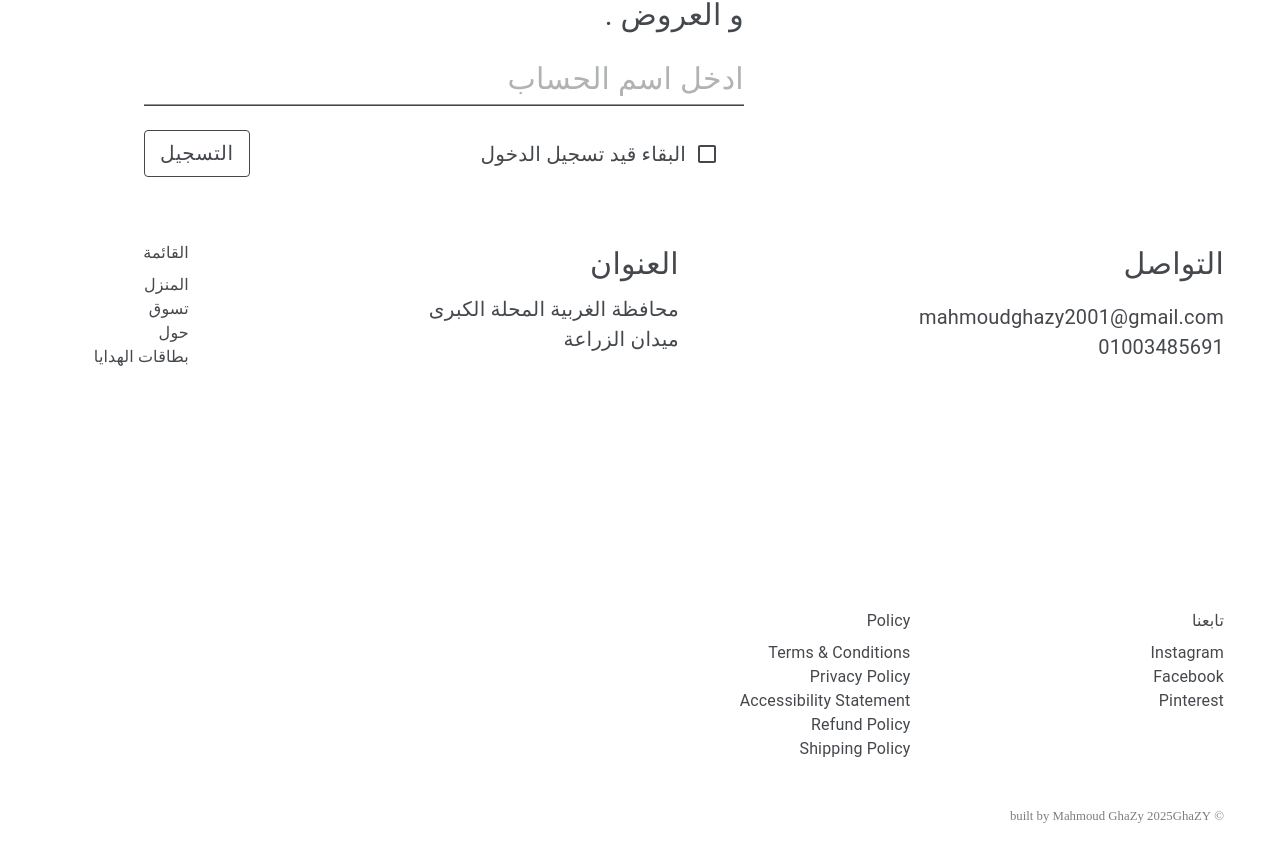
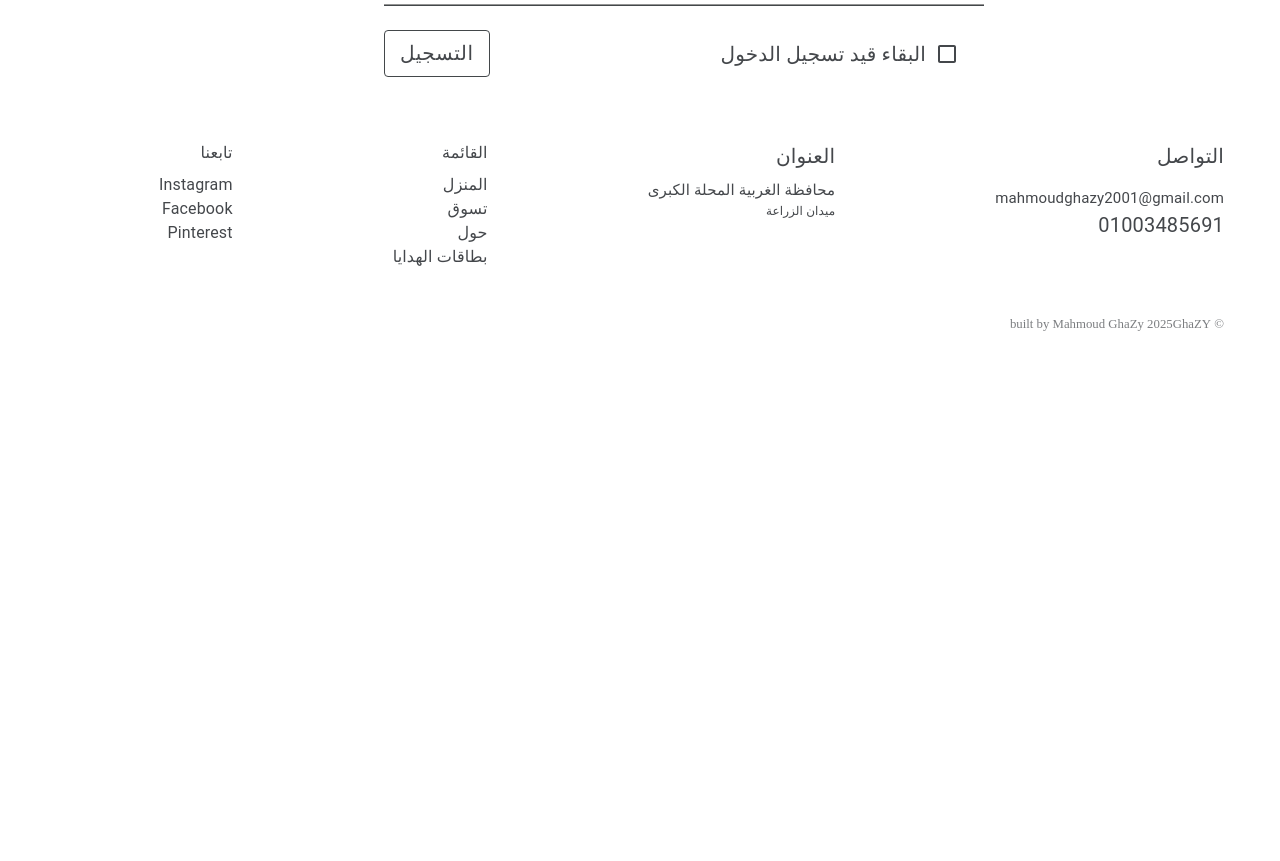
Before and after one commit to ghazy2001/Ghazy-Accessories, a React (Vite) app: page / in a window 1280 px wide. Shown: the part 7681-8542 px from the top of the page. After the commit the page ends 8069 px from the top, so only its background shows below. Built offline with nearby package versions, Linux system fonts and the light colour scheme.

Commit message:
Update project files

```diff
--- a/src/components/Cart.jsx
+++ b/src/components/Cart.jsx
@@ -102,8 +102,8 @@ function Cart() {
                     <Box
                       sx={{
                         display: "flex",
-                        gap: 8,
-                        marginRight: 430,
+                        gap: 6,
+                        marginRight: 280,
                         marginTop: 10,
                       }}
                     >
@@ -148,7 +148,7 @@ function Cart() {
                       sx={{
                         width: 200,
                         fontSize: 20,
-                        marginRight: 430,
+                        marginRight: 280,
                         backgroundColor: "#d32f2f",
                         "&:hover": {
                           backgroundColor: "#9a0007",
@@ -225,7 +225,7 @@ function Cart() {
               color: "whitesmoke",
               marginTop: 13,
               marginBottom: 12,
-              marginRight: 10,
+              marginRight: 2,
               background: "#d32f2f",
               padding: 5,
             }}
--- a/src/components/Footter.jsx
+++ b/src/components/Footter.jsx
@@ -31,7 +31,7 @@ const Footter = () => {
             sx={{
               fontWeight: "bold",
               fontFamily: "serif",
-              fontSize: 300,
+              fontSize: 200,
               lineHeight: 1,
             }}
           >
@@ -40,7 +40,7 @@ const Footter = () => {
         </Grid>
 
         <Grid item xs={12} md={9}>
-          <Box sx={{ maxWidth: 500, marginRight: 60, marginTop: 5 }}>
+          <Box sx={{ maxWidth: 500, marginRight: 30, marginTop: 5 }}>
             <Typography
               variant="subtitle1"
               sx={{ fontWeight: "medium", fontSize: 60 }}
@@ -111,20 +111,20 @@ const Footter = () => {
         </Grid>
       </Grid>
 
-      <Grid container spacing={30} sx={{ mt: 8 }}>
+      <Grid container spacing={20} sx={{ mt: 8 }}>
         <Grid item xs={6} sm={3} md={2}>
-          <Typography sx={{ mb: 2, fontSize: 30 }}>التواصل</Typography>
-          <Typography sx={{ fontSize: 20 }}>
+          <Typography sx={{ mb: 2, fontSize: 20 }}>التواصل</Typography>
+          <Typography sx={{ fontSize: 15 }}>
             mahmoudghazy2001@gmail.com
           </Typography>
           <Typography sx={{ fontSize: 20 }}>01003485691</Typography>
         </Grid>
         <Grid item xs={6} sm={3} md={2}>
-          <Typography sx={{ mb: 1, fontSize: 30 }}>العنوان</Typography>
-          <Typography sx={{ fontSize: 20 }}>
+          <Typography sx={{ mb: 1, fontSize: 20 }}>العنوان</Typography>
+          <Typography sx={{ fontSize: 15 }}>
             محافظة الغربية المحلة الكبرى
           </Typography>
-          <Typography sx={{ fontSize: 20 }}>ميدان الزراعة</Typography>
+          <Typography sx={{ fontSize: 12 }}>ميدان الزراعة</Typography>
         </Grid>
         <Grid item xs={6} sm={3} md={2}>
           <Typography sx={{ mb: 1 }}>القائمة</Typography>
@@ -167,34 +167,6 @@ const Footter = () => {
             </Link>
           </Typography>
         </Grid>
-        <Grid item xs={6} sm={3} md={2}>
-          <Typography sx={{ mb: 1 }}>Policy</Typography>
-          <Typography>
-            <Link href="#" underline="hover" sx={{ color: textColor }}>
-              Terms & Conditions
-            </Link>
-          </Typography>
-          <Typography>
-            <Link href="#" underline="hover" sx={{ color: textColor }}>
-              Privacy Policy
-            </Link>
-          </Typography>
-          <Typography>
-            <Link href="#" underline="hover" sx={{ color: textColor }}>
-              Accessibility Statement
-            </Link>
-          </Typography>
-          <Typography>
-            <Link href="#" underline="hover" sx={{ color: textColor }}>
-              Refund Policy
-            </Link>
-          </Typography>
-          <Typography>
-            <Link href="#" underline="hover" sx={{ color: textColor }}>
-              Shipping Policy
-            </Link>
-          </Typography>
-        </Grid>
       </Grid>
 
       <Box sx={{ mt: 6, fontSize: "0.8rem", color: textColor, opacity: 0.7 }}>
```
